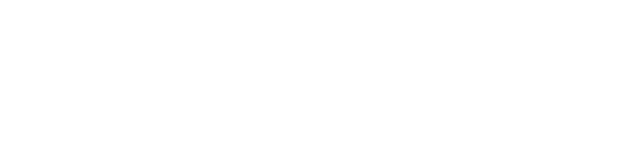
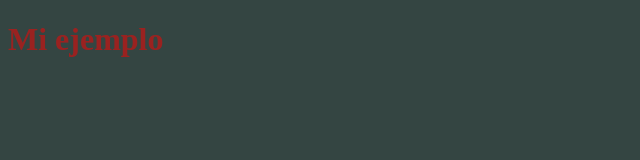
Before and after one commit to adrian29641338/mirepositorio, a plain HTML site: page index.html in a window 1280 px wide. Shown: the whole page, without its empty margins (0-640 px from the left). Drawn offline with Linux system fonts and the light colour scheme.

Commit message:
Colocando estilos a la página
- se colocaron estilos para la página, cada uno con sus comentarios
- se coloco un titulo

```diff
--- a/css/estilos.css
+++ b/css/estilos.css
@@ -0,0 +1,13 @@
+/*
+*colocando en rojo todos los h1
+ */
+h1{
+	color: #ff0000;
+	opacity: 0.5;
+}
+/*colocando en verde oscuro todo el body*/
+
+body{
+	background-color: #344542;
+
+}
--- a/index.html
+++ b/index.html
@@ -1,11 +1,12 @@
 <!DOCTYPE html>
 <html>
 <head>
-	<title></title>
+	<title>titutlo</title>
+	<link rel="stylesheet" type="text/css" href="css/estilos.css">
 
 
 </head>
 <body>
-
+	<h1>Mi ejemplo</h1>
 </body>
 </html>
```
